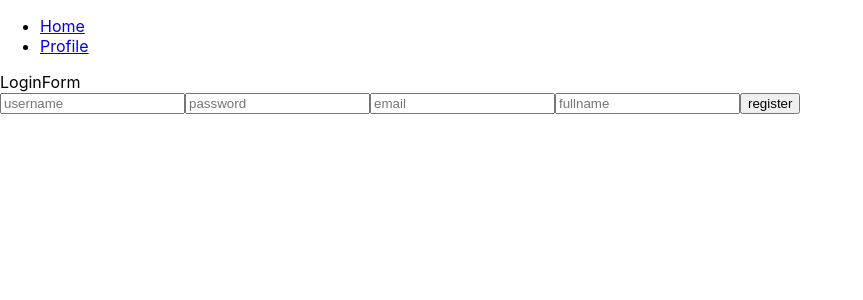
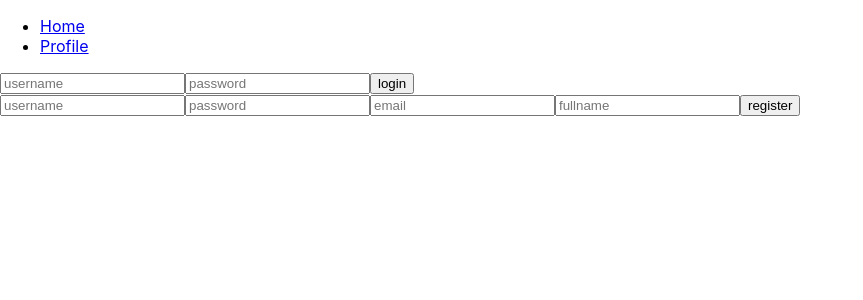
Before and after one commit to kvtvs/mpjkk22, a React (Create React App) app: page / in a window 1280 px wide. Shown: the top 300 px of the page, without its empty margins (0-863 px from the left). Built offline with nearby package versions, Linux system fonts and the light colour scheme.

Commit message:
loginthings

```diff
--- a/src/components/LoginForm.js
+++ b/src/components/LoginForm.js
@@ -1,8 +1,50 @@
-/* eslint-disable no-unused-vars */
+// eslint-disable-next-line no-unused-vars
 import PropTypes from 'prop-types';
+import {useNavigate} from 'react-router-dom';
+import {useLogin} from '../hooks/ApiHooks';
+import useForm from '../hooks/FormHooks';
 
 const LoginForm = (props) => {
-  return <div>LoginForm</div>;
+  const alkuarvot = {
+    username: '',
+    password: '',
+  };
+
+  const {postLogin} = useLogin();
+  const navigate = useNavigate();
+
+  const doLogin = async () => {
+    console.log('doLogin');
+    try {
+      const userData = await postLogin(inputs);
+      console.log(userData);
+      localStorage.setItem('token', userData.token);
+      navigate('/home');
+    } catch (err) {
+      alert(err.message);
+    }
+  };
+
+  const {inputs, handleInputChange, handleSubmit} = useForm(doLogin, alkuarvot);
+  console.log(inputs);
+  return (
+    <form onSubmit={handleSubmit}>
+      <input
+        placeholder="username"
+        name="username"
+        onChange={handleInputChange}
+        value={inputs.username}
+      />
+      <input
+        placeholder="password"
+        name="password"
+        type="password"
+        onChange={handleInputChange}
+        value={inputs.password}
+      />
+      <input type="submit" value="login" />
+    </form>
+  );
 };
 
 LoginForm.propTypes = {};
--- a/src/components/RegisterForm.js
+++ b/src/components/RegisterForm.js
@@ -1,35 +1,62 @@
 /* eslint-disable no-unused-vars */
 import PropTypes from 'prop-types';
+import {useUser} from '../hooks/ApiHooks';
 import useForm from '../hooks/FormHooks';
 
 const RegisterForm = (props) => {
-  const {inputs, handleInputChange} = useForm();
+  const alkuarvot = {
+    username: '',
+    password: '',
+    email: '',
+    full_name: '',
+  };
+
+  const {postUser} = useUser();
+
+  const doRegister = async () => {
+    console.log('doRegister');
+    try {
+      const userData = await postUser(inputs);
+      console.log(userData);
+    } catch (err) {
+      alert(err.message);
+    }
+  };
+
+  const {inputs, handleInputChange, handleSubmit} = useForm(
+    doRegister,
+    alkuarvot
+  );
   console.log(inputs);
 
   return (
     <>
-      <form>
+      <form onSubmit={handleSubmit}>
         <input
           placeholder="username"
           name="username"
           onChange={handleInputChange}
+          value={inputs.username}
         />
         <input
           placeholder="password"
           name="password"
           type="password"
           onChange={handleInputChange}
+          value={inputs.password}
         />
         <input
           placeholder="email"
           name="email"
           type="email"
           onChange={handleInputChange}
+          value={inputs.email}
         />
         <input
           placeholder="fullname"
           name="full_name"
           onChange={handleInputChange}
+          value={inputs.full_name}
         />
         <input type="submit" value="register" />
       </form>
--- a/src/hooks/ApiHooks.js
+++ b/src/hooks/ApiHooks.js
@@ -39,4 +39,35 @@ const useMedia = () => {
   return {mediaArray};
 };
 
-export {useMedia};
+const useUser = () => {
+  const getUser = () => {};
+
+  const postUser = async (inputs) => {
+    const fetchOptions = {
+      method: 'POST',
+      headers: {
+        'Content-Type': 'application/json',
+      },
+      body: JSON.stringify(inputs),
+    };
+    return await fetchJson(baseUrl + 'users', fetchOptions);
+  };
+
+  return {getUser, postUser};
+};
+
+const useLogin = () => {
+  const postLogin = async (inputs) => {
+    const fetchOptions = {
+      method: 'POST',
+      headers: {
+        'Content-Type': 'application/json',
+      },
+      body: JSON.stringify(inputs),
+    };
+    return await fetchJson(baseUrl + 'login', fetchOptions);
+  };
+  return {postLogin};
+};
+
+export {useMedia, useUser, useLogin};
--- a/src/hooks/FormHooks.js
+++ b/src/hooks/FormHooks.js
@@ -1,11 +1,12 @@
 import {useState} from 'react';
 
-const useForm = (callback) => {
-  const [inputs, setInputs] = useState({});
+const useForm = (callback, initState) => {
+  const [inputs, setInputs] = useState(initState);
   const handleSubmit = (event) => {
     if (event) {
       event.preventDefault();
     }
+    callback();
   };
   const handleInputChange = (event) => {
     event.persist();
```
